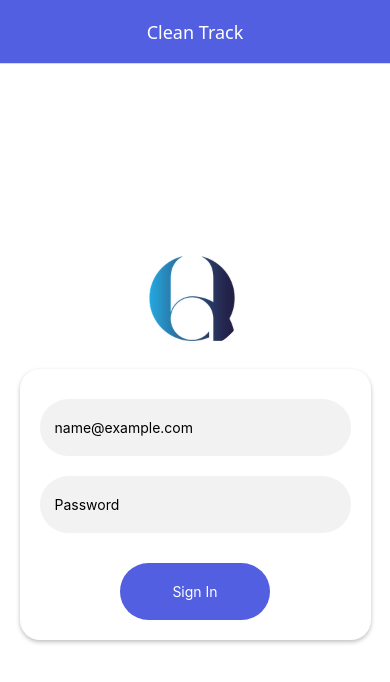
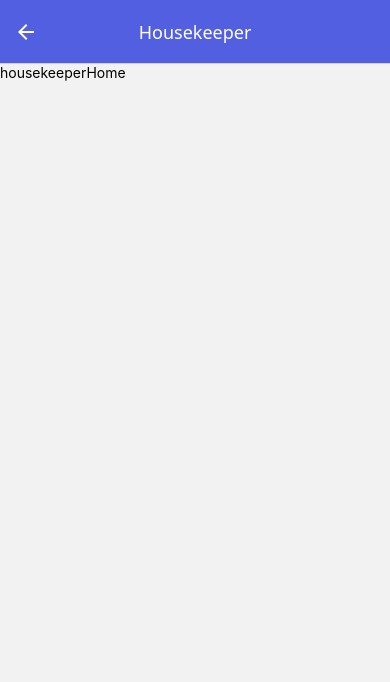
Before and after one commit to FerLlave/clean-track-app, a React Native app: screen /HousekeeperHome in a window 390 px wide. Shown: the top 682 px of the page. Built offline with nearby package versions, Linux system fonts and the light colour scheme.

Commit message:
spelling

```diff
--- a/App.js
+++ b/App.js
@@ -5,7 +5,7 @@ import {createStackNavigator} from '@react-navigation/stack';
 import { NavigationContainer } from '@react-navigation/native';
 import Login from './screens/Login';
 import AdminHome from './screens/AdminHome';
-import HousekepperHome from './screens/HousekepperHome';
+import HousekeeperHome from './screens/HousekeeperHome';
 
 
 
@@ -30,7 +30,7 @@ function MyStack() {
         headerTitleAlign:"center",
         headerStyle: { backgroundColor: "#525FE1"},
       }}/>
-      <Stack.Screen name="HousekepperHome" component={HousekepperHome} options={{
+      <Stack.Screen name="HousekeeperHome" component={HousekeeperHome} options={{
         title:"Housekeeper",
         headerTintColor:"white",
         headerTitleAlign:"center",
--- a/screens/HousekepperHome.js
+++ b/screens/HousekeeperHome.js
@@ -1,11 +1,11 @@
 import { Text, StyleSheet, View } from 'react-native'
 import React from 'react'
 
-export default function HousekepperHome () {
+export default function HousekeeperHome () {
 
     return (
       <View>
-        <Text>housekepperHome</Text>
+        <Text>housekeeperHome</Text>
       </View>
     )
   };
```
